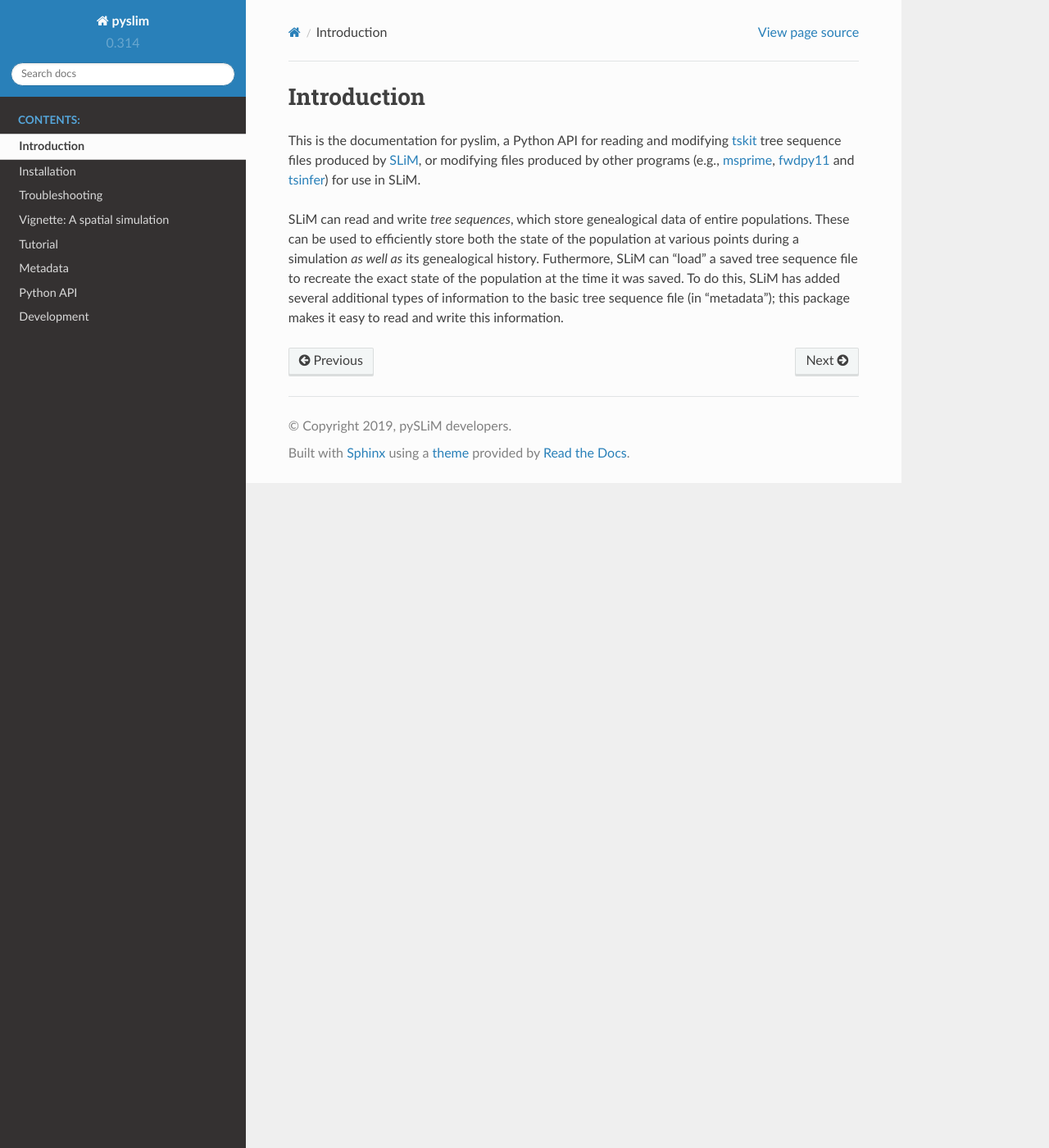
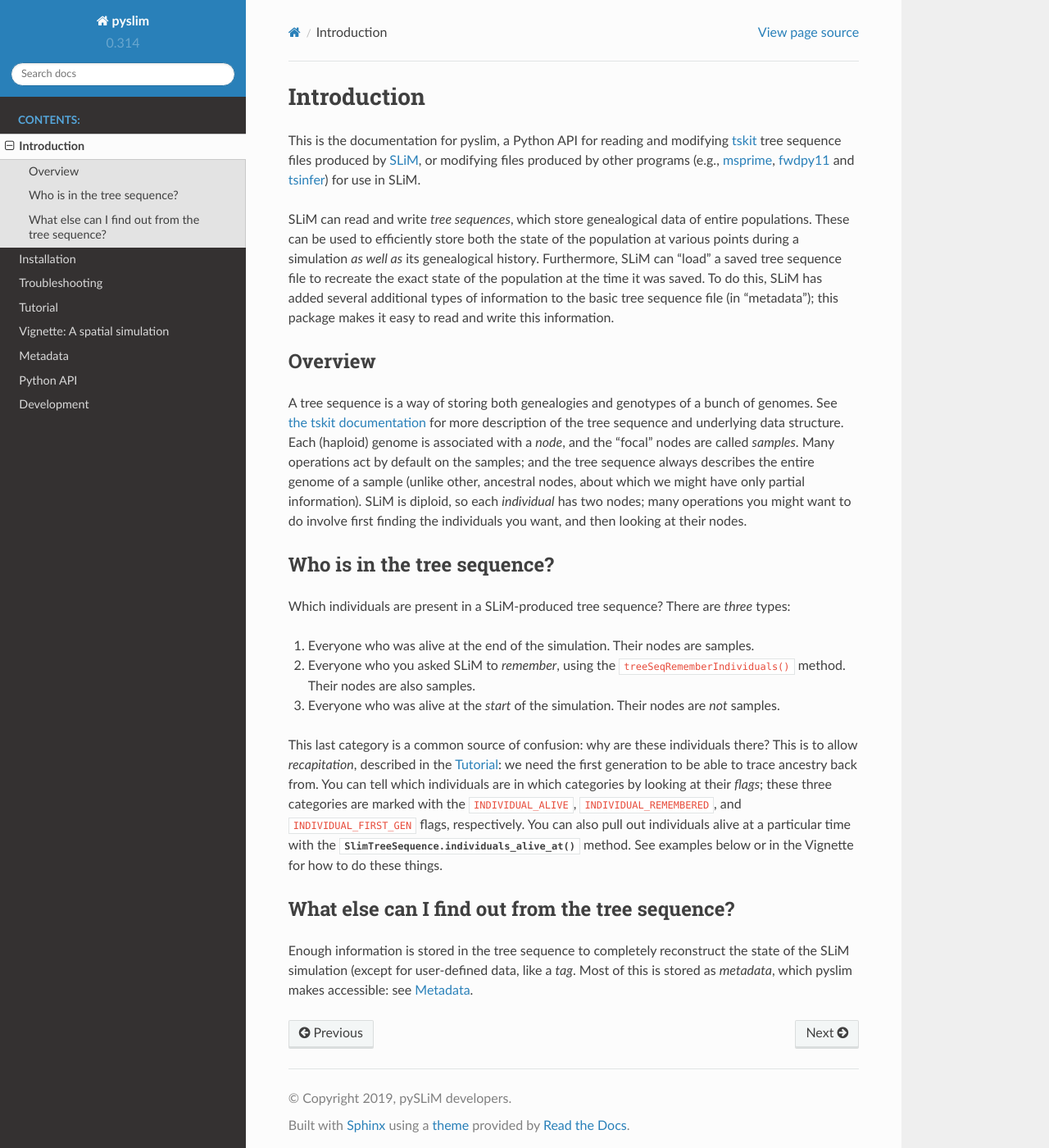
Before and after one commit to tskit-dev/pyslim, a Sphinx documentation site: the page built from docs/introduction.rst, in a window 1280 px wide and 1400 px high. Shown: the whole window at 82% size. Built offline with Sphinx 7.4.7 and the Read the Docs theme 2.0.0, drawn with Linux system fonts in a browser that asks for light colours.

Commit message:
better docs

```diff
--- a/docs/index.rst
+++ b/docs/index.rst
@@ -12,8 +12,8 @@ Welcome to pyslim's documentation!
 
    introduction
    installation
+   tutorial
    vignette_space
-   tutorial
    metadata
    python_api
    development
--- a/docs/introduction.rst
+++ b/docs/introduction.rst
@@ -15,7 +15,63 @@ and `tsinfer <https://tsinfer.readthedocs.io/>`_) for use in SLiM.
 
 SLiM can read and write *tree sequences*, which store genealogical data of entire populations.
 These can be used to efficiently store both the state of the population at various points
-during a simulation *as well as* its genealogical history. Futhermore, SLiM can "load" a saved tree sequence
+during a simulation *as well as* its genealogical history. Furthermore, SLiM can "load" a saved tree sequence
 file to recreate the exact state of the population at the time it was saved.
 To do this, SLiM has added several additional types of information to the basic tree sequence file
 (in "metadata"); this package makes it easy to read and write this information.
+
+********
+Overview
+********
+
+A tree sequence is a way of storing both genealogies and genotypes
+of a bunch of genomes.
+See `the tskit documentation <https://tskit.readthedocs.io/en/latest/>`_
+for more description of the tree sequence and underlying data structure.
+Each (haploid) genome is associated with a *node*,
+and the "focal" nodes are called *samples*.
+Many operations act by default on the samples;
+and the tree sequence always describes the entire genome of a sample
+(unlike other, ancestral nodes, about which we might have only partial information).
+SLiM is diploid, so each *individual* has two nodes;
+many operations you might want to do involve first finding the individuals you want,
+and then looking at their nodes.
+
+****************************
+Who is in the tree sequence?
+****************************
+
+Which individuals are present in a SLiM-produced tree sequence?
+There are *three* types:
+
+1. Everyone who was alive at the end of the simulation.
+   Their nodes are samples.
+
+2. Everyone who you asked SLiM to *remember*,
+   using the ``treeSeqRememberIndividuals()`` method.
+   Their nodes are also samples.
+
+3. Everyone who was alive at the *start* of the simulation.
+   Their nodes are *not* samples.
+
+This last category is a common source of confusion:
+why are these individuals there?
+This is to allow *recapitation*, described in the :ref:`sec_tutorial`:
+we need the first generation to be able to trace ancestry back from.
+You can tell which individuals are in which categories
+by looking at their *flags*;
+these three categories are marked with the ``INDIVIDUAL_ALIVE``,
+``INDIVIDUAL_REMEMBERED``, and ``INDIVIDUAL_FIRST_GEN`` flags, respectively.
+You can also pull out individuals alive at a particular time
+with the :meth:`.SlimTreeSequence.individuals_alive_at()` method.
+See examples below or in the Vignette for how to do these things.
+
+************************************************
+What else can I find out from the tree sequence?
+************************************************
+
+Enough information is stored in the tree sequence
+to completely reconstruct the state of the SLiM simulation
+(except for user-defined data, like a `tag`.
+Most of this is stored as *metadata*, which pyslim makes accessible:
+see :ref:`sec_metadata`.
--- a/docs/tutorial.rst
+++ b/docs/tutorial.rst
@@ -3,6 +3,7 @@
 ========
 Tutorial
 ========
+
 
 Coalescent simulation is more biologically limited, but is much faster than
 forwards simluation, so it can be helpful to run a "hybrid" simulation, by
```
